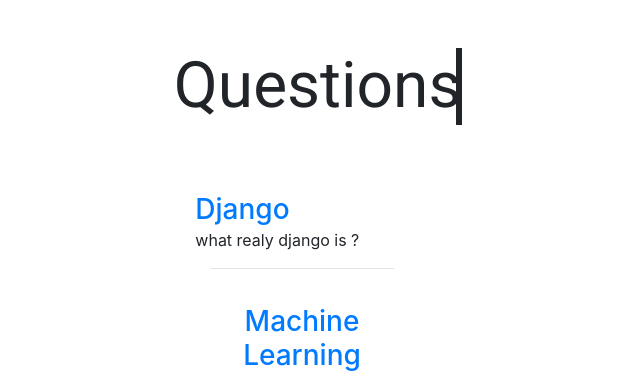
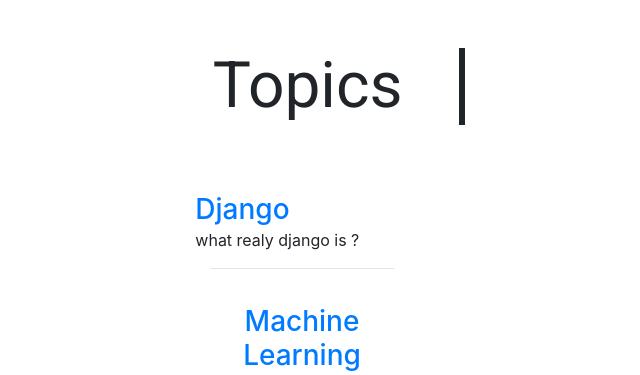
Before and after one commit to mehdifadaei-irn/myProject, a Django app: page / in a window 1280 px wide. Shown: the part 64-439 px from the top of the page, without its empty margins (338-978 px from the left). Run offline with Django 3.2, Linux system fonts and the light colour scheme; data comes from the database, SQL or seed files in the repository; both versions use the stored data as it was after the commit; some libraries are stand-ins or nearby versions.

Commit message:
change some problem 1

```diff
--- a/forum/templates/forum/index.html
+++ b/forum/templates/forum/index.html
@@ -2,7 +2,7 @@
 {% block content %}
 
     <div class="col-2 offset-5 mt-5 help">
-            <h1 style="width: 8ch; text-transform: none; position: relative; left: -39px;">Questions</h1>
+            <h1 style="width: 7ch;">Topics</h1>
     </div>
 
     {% if user.is_superuser %}
--- a/forum/templates/forum/topic_detail.html
+++ b/forum/templates/forum/topic_detail.html
@@ -7,7 +7,7 @@
 
     {% if request.user.is_authenticated %}
         <div class="col-4 offset-4">
-            <a class="btn btn-warning btn-sm mt-1 mb-1" href="{% url 'post-create' object.id %}">New Answer</a>
+            <a class="btn btn-warning btn-sm mt-1 mb-1" href="{% url 'post-create' object.id %}">Your Question</a>
         </div>
     {% endif %}
 
```
Also changed, not shown: db.sqlite3.
